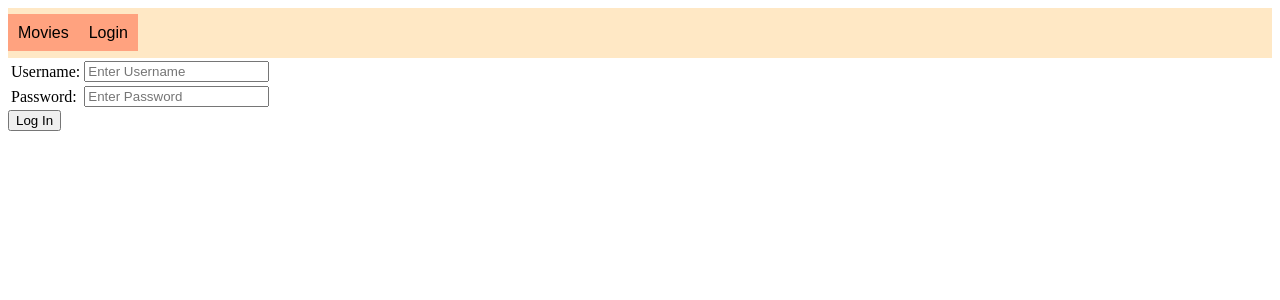
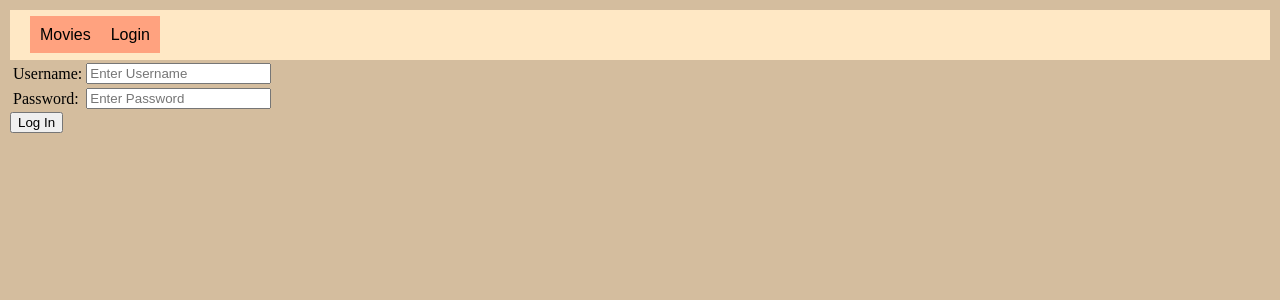
Before and after one commit to marcosdima/movie_club_frontend, a React (Vite) app: page /login in a window 1280 px wide. Shown: the top 300 px of the page. Built offline with nearby package versions, Linux system fonts and the light colour scheme; no server answers.

Commit message:
new: style.css

```diff
--- a/src/App.jsx
+++ b/src/App.jsx
@@ -67,7 +67,7 @@ function App() {
   const userTarget = username ? users.find((user) => user.username === username.params.username) : null;
 
   return (
-    <>
+    <div style={{ padding: 10 }}>
       <Bar />
       <Routes>
         <Route path='/group' element={<Group />} />
@@ -79,7 +79,7 @@ function App() {
         <Route path='/movies/add' element={user ? <MovieForm /> : <Navigate replace to='/login' />} />
         <Route path='/users/:username' element={<UserDisplay user={userTarget}/>} ></Route>
       </Routes>
-    </>
+    </div>
   )
 }
 
--- a/src/components/Bar.jsx
+++ b/src/components/Bar.jsx
@@ -1,5 +1,5 @@
-import { useNavigate } from "react-router-dom"
-import Button from "./tools/Button"
+import { useNavigate } from "react-router-dom";
+import Button from "./tools/Button";
 import { useSelector } from "react-redux";
 
 const Bar = () => {
@@ -67,16 +67,8 @@ const Bar = () => {
         },
     ]
 
-    const barStyle = {
-        backgroundColor: '#FFE8C5',
-        display: 'flex',
-        justifyContent: 'space-between',
-        alignItems: 'center',
-        height: 50,
-    }
-
     return (
-        <div style={barStyle}>
+        <div className='bar'>
             <div>{setBar(left)}</div>
             <div>{setBar(right)}</div>
         </div>
--- a/src/main.jsx
+++ b/src/main.jsx
@@ -4,6 +4,7 @@ import App from './App.jsx'
 import { Provider } from 'react-redux'
 import { BrowserRouter as Router } from 'react-router-dom'
 import store from './store'
+import './styles.css'
 
 ReactDOM.createRoot(document.getElementById('root')).render(
     <Provider store={store}>
--- /dev/null
+++ b/src/styles.css
@@ -0,0 +1,24 @@
+html, body, #root {
+    margin: 0;
+    padding: 0;
+    height: 100%;
+}
+
+body {
+    background-color: #d4bd9e; /* Cambia esto al color de fondo que prefieras */
+    font-family: Arial sans-serif; /* Cambia esto a la fuente que prefieras */
+}
+
+#root {
+    height: 100%;
+    border: 1px;
+}
+
+.bar {
+    background-color: #FFE8C5;
+    display: flex;
+    justify-content: space-between;
+    align-items: center;
+    height: 50px;
+    padding: 0px 20px;
+}
```
